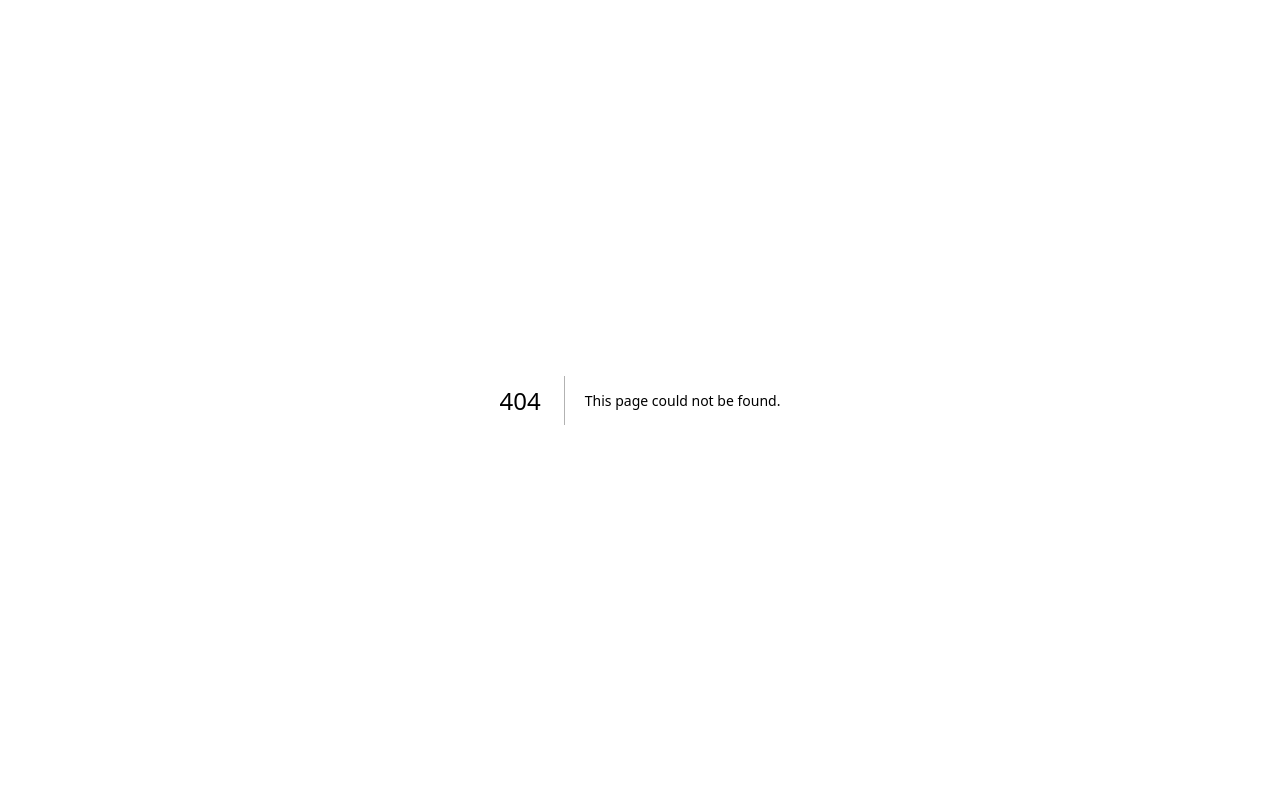
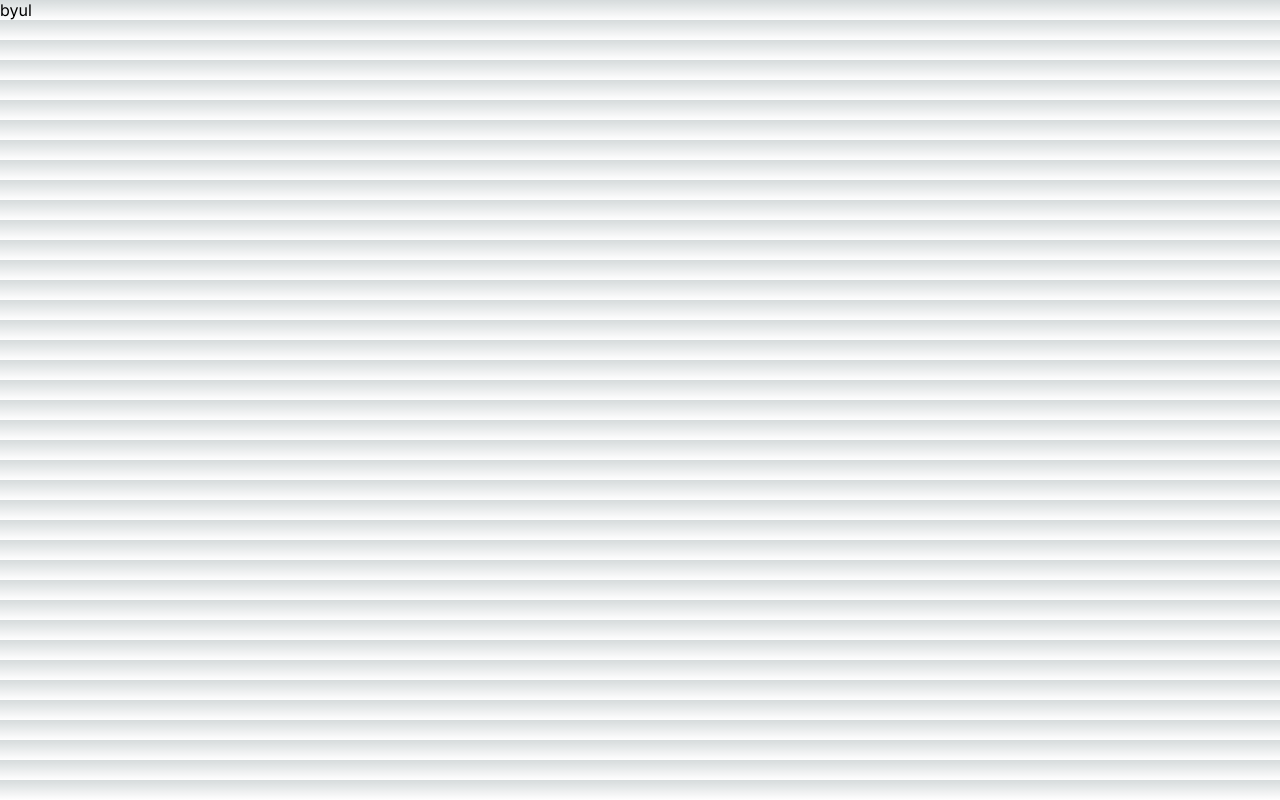
Before and after one commit to rmdnps10/ATC-Pre, a Next.js app: page /byul in a window 1280 px wide. Before the commit this address had no page. Built offline with nearby package versions, Linux system fonts and the light colour scheme.

Commit message:
Feat: byul 폴더, page.js 생성 및 구현 #8 #8

```diff
--- /dev/null
+++ b/src/app/byul/page.js
@@ -0,0 +1,3 @@
+export default function ByulPage() {
+  return <div>byul</div>;
+}
```
Also changed, not shown: 1 other file (tests, documents, lock files or other folders).
